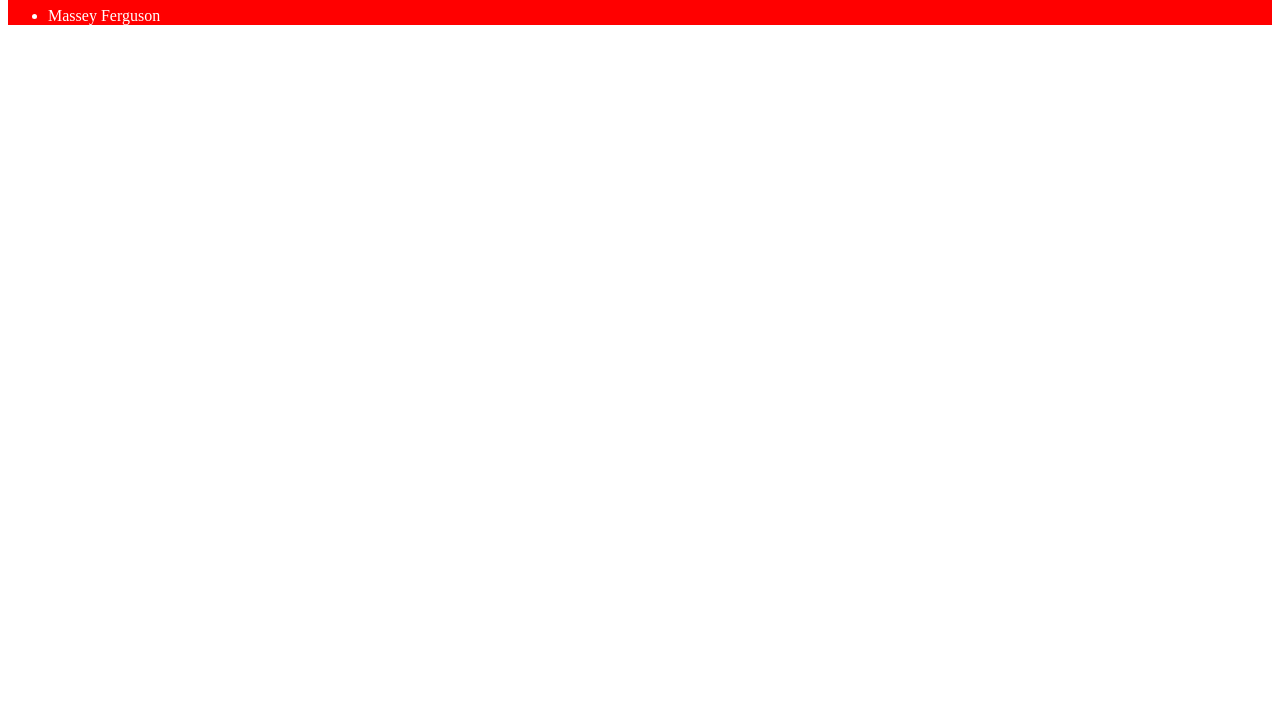
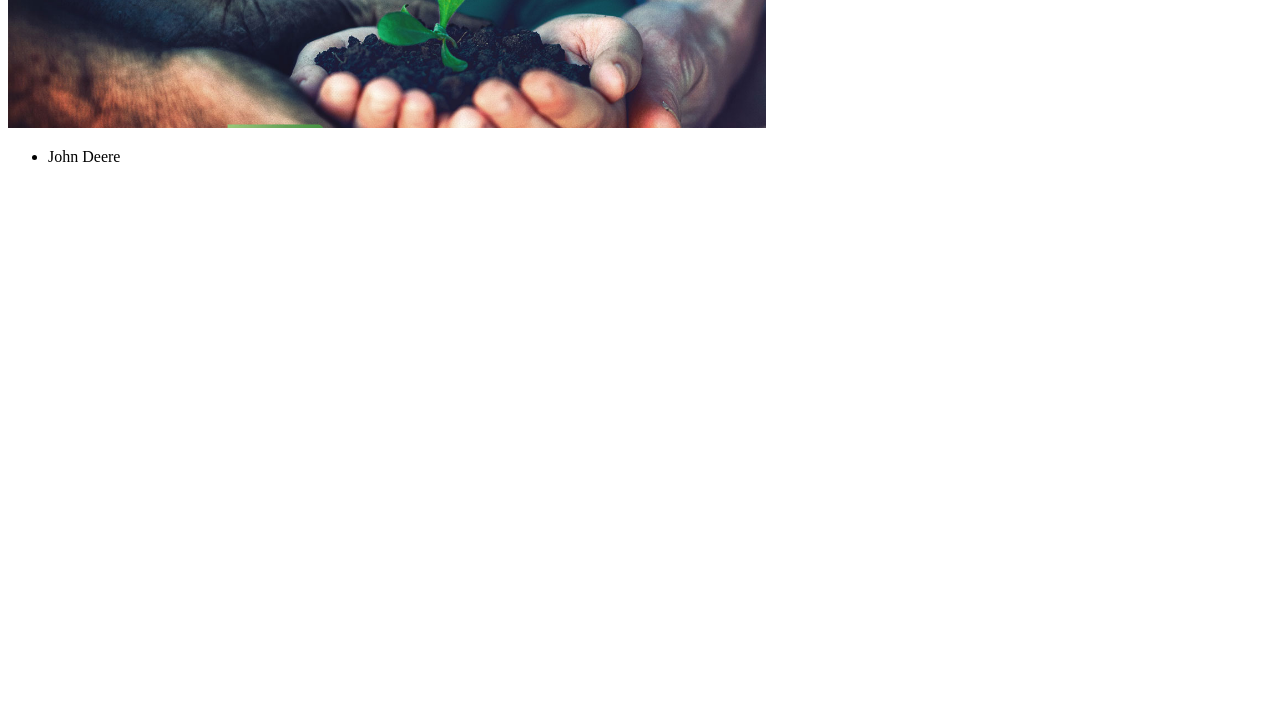
Before and after one commit to Copenhagen1822/Projeto-figma, a plain HTML site: page index.html in a window 1280 px wide. Shown: the part 73-800 px from the top of the page. Drawn offline with Linux system fonts and the light colour scheme.

Commit message:
Add files via upload

```diff
--- a/index.html
+++ b/index.html
@@ -7,10 +7,10 @@
     <link rel="stylesheet" href="style.css">
 </head>
 <body>
-    <header>
-        <h1>vai ser uma imagem aqui</h1>
-        <ul>
-    <li>Massey Ferguson</li>
+    <header class="cabecalho">
+        <img class="cabecalho-imagem" src="cabessaario.jpeg" alt="JD">
+        <ul class="cabecalho-lista">
+        <li class="cabecalho-lista">John Deere</li>
         </ul>
     </header>
 
--- a/style.css
+++ b/style.css
@@ -1,4 +1,9 @@
-header{
-    background-color: #FF0000;
+cabecalho {
+    background-color: #06820b;
     color: white;
+    display: flex;
 }
+
+.cabecalho-imagem{
+width: 60%;
+}
```
Also changed, not shown: 6m.jpeg (added), 7j.jpeg (added), cabessaario.jpeg (added).
